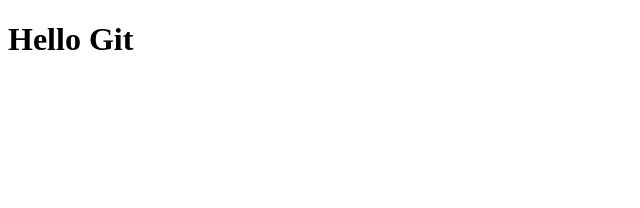
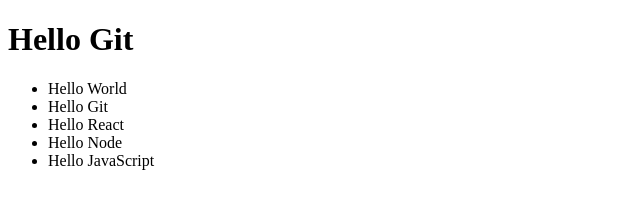
Before and after one commit to jsafridi/Learning-Git-, a plain HTML site: page index.html in a window 1280 px wide. Shown: the whole page, without its empty margins (0-640 px from the left). Drawn offline with Linux system fonts and the light colour scheme.

Commit message:
Update index.html
Added List

```diff
--- a/index.html
+++ b/index.html
@@ -8,5 +8,12 @@
 </head>
 <body>
     <h1> Hello Git </h1>
+    <ul>
+        <li> Hello World </li>
+        <li> Hello Git </li>
+        <li> Hello React </li>
+        <li> Hello Node </li>
+        <li> Hello JavaScript </li>
+    </ul>
 </body>
 </html>
```
